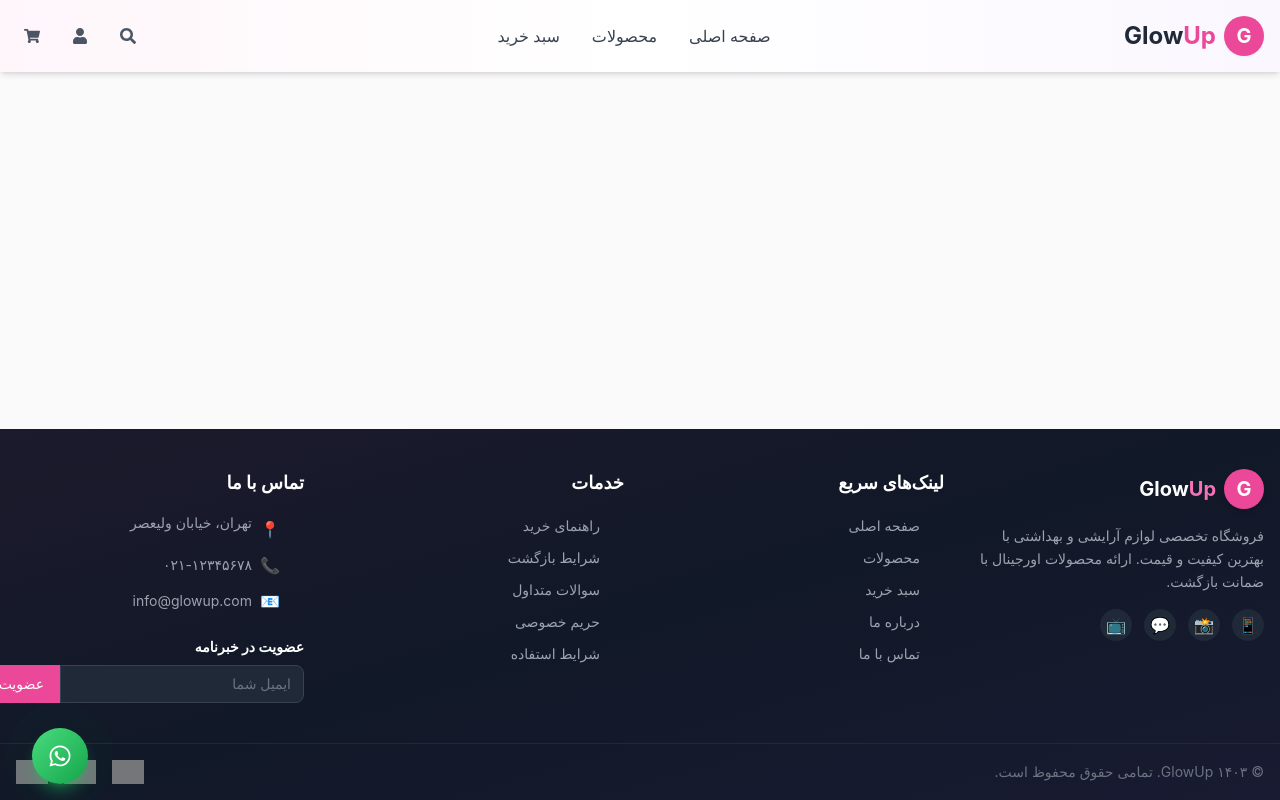
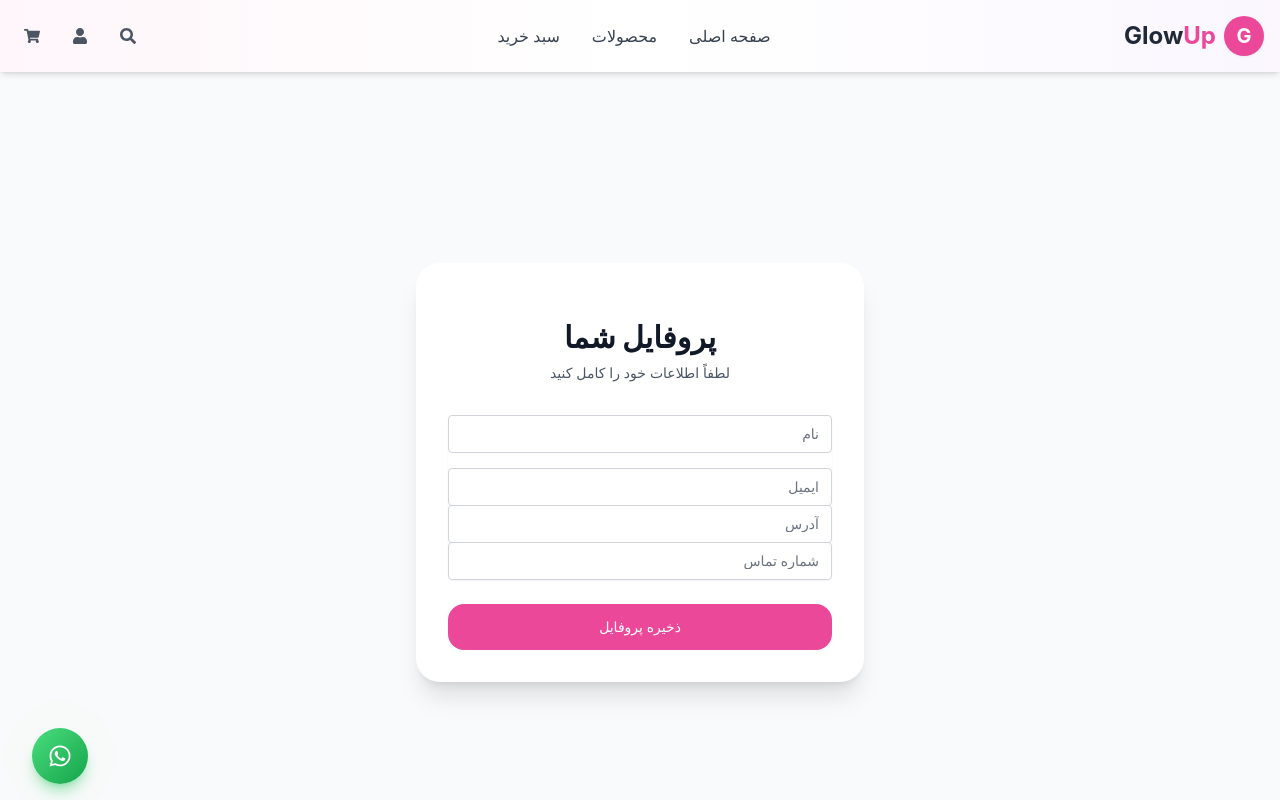
Before and after one commit to sobhankhandehroo8183-lab/glowup-beauty-shop, a React (Vite) app: page /glowup-beauty-shop/profile in a window 1280 px wide. Shown: the top 800 px of the page. Built offline with nearby package versions, Linux system fonts and the light colour scheme; grey boxes are pictures that could not be loaded; a web font is replaced by a local one.

Commit message:
ثبت تمام تغییرات پروژه: اصلاح ProductDetail و تغییرات جدید

```diff
--- a/index.html
+++ b/index.html
@@ -1,13 +1,13 @@
 <!doctype html>
-<html lang="en">
+<html lang="fa">
   <head>
     <meta charset="UTF-8" />
     <link rel="icon" type="image/svg+xml" href="/vite.svg" />
     <meta name="viewport" content="width=device-width, initial-scale=1.0" />
-    <title>glowup-beauty-shop</title>
+    <title>GlowUp Beauty Shop</title>
   </head>
   <body>
     <div id="root"></div>
-
+    <script type="module" src="/src/main.jsx"></script>
   </body>
 </html>
--- a/src/App.jsx
+++ b/src/App.jsx
@@ -1,35 +1,45 @@
 import React from 'react';
-import { Routes, Route } from 'react-router-dom'; // فقط Routes و Route
+import { Routes, Route } from 'react-router-dom';
+
 import { CartProvider } from './context/CartContext';
+import { ProfileProvider } from './context/ProfileContext';
+
 import Header from './components/Header';
 import Footer from './components/Footer';
 import BottomNav from './components/BottomNav';
 import BackToTop from './components/BackToTop';
 import WhatsAppButton from './components/WhatsAppButton';
+
 import Home from './pages/Home';
 import Products from './pages/Products';
 import ProductDetail from './pages/ProductDetail';
 import Cart from './pages/Cart';
+import Profile from './pages/Profile';  // ← اضافه شد
 
 function App() {
   return (
+    <ProfileProvider>
       <CartProvider>
         <div className="min-h-screen flex flex-col">
           <Header />
+
           <main className="flex-grow pb-16 md:pb-0">
             <Routes>
               <Route path="/" element={<Home />} />
               <Route path="/products" element={<Products />} />
               <Route path="/product/:id" element={<ProductDetail />} />
               <Route path="/cart" element={<Cart />} />
+              <Route path="/profile" element={<Profile />} /> {/* ← اضافه شد */}
             </Routes>
           </main>
+
           <Footer />
           <BottomNav />
           <BackToTop />
           <WhatsAppButton />
         </div>
       </CartProvider>
+    </ProfileProvider>
   );
 }
 
--- a/src/components/BottomNav.jsx
+++ b/src/components/BottomNav.jsx
@@ -1,34 +1,25 @@
-import React, { useContext } from 'react';
-import { Link, useLocation } from 'react-router-dom';
+import React from 'react';
+import { useLocation, useNavigate } from 'react-router-dom';
+import { useProfile } from '../context/ProfileContext';
 import { CartContext } from '../context/CartContext';
-import {
-  FaHome,
-  FaShoppingBag,
-  FaShoppingCart,
-  FaUser,
-  FaHeart,
-} from 'react-icons/fa';
+import { FaHome, FaShoppingBag, FaShoppingCart, FaUser, FaHeart } from 'react-icons/fa';
 
 const BottomNav = () => {
   const location = useLocation();
-  const { getTotalItems } = useContext(CartContext);
+  const navigate = useNavigate();
+  const { getTotalItems } = React.useContext(CartContext);
+  const { isProfileComplete } = useProfile();
 
   const navItems = [
     { path: '/', icon: <FaHome />, label: 'خانه' },
     { path: '/products', icon: <FaShoppingBag />, label: 'محصولات' },
-    {
-      path: '/cart',
-      icon: <FaShoppingCart />,
-      label: 'سبد خرید',
-      badge: getTotalItems(),
-    },
+    { path: '/cart', icon: <FaShoppingCart />, label: 'سبد خرید', badge: getTotalItems() },
     { path: '#wishlist', icon: <FaHeart />, label: 'علاقه‌مندی' },
-    { path: '#account', icon: <FaUser />, label: 'پروفایل' },
+    { path: '/profile', icon: <FaUser />, label: 'پروفایل' },
   ];
 
   return (
     <div className="md:hidden fixed bottom-0 left-0 right-0 z-50">
-      {/* Background with slight gradient for nicer UI */}
       <div className="bg-gradient-to-t from-white via-white to-pink-50 border-t border-gray-200 shadow-2xl">
         <div className="flex justify-around items-center h-16">
           {navItems.map((item) => {
@@ -46,9 +37,7 @@ const BottomNav = () => {
 
                 <span
                   className={`text-xs mt-1 transition-all duration-200 ${
-                    isActive
-                      ? 'text-pink-500 font-medium'
-                      : 'text-gray-500'
+                    isActive ? 'text-pink-500 font-medium' : 'text-gray-500'
                   }`}
                 >
                   {item.label}
@@ -75,13 +64,20 @@ const BottomNav = () => {
                 {ItemContent}
               </button>
             ) : (
-              <Link
+              <button
                 key={item.label}
-                to={item.path}
-                className="relative flex flex-col items-center justify-center w-full h-full"
+                type="button"
+                className="relative flex flex-col items-center justify-center w-full h-full focus:outline-none"
+                onClick={() => {
+                  // اگر پروفایل کامل نیست و کاربر روی پروفایل زد
+                  if (item.path === '/profile' && !isProfileComplete) {
+                    alert('لطفاً قبل از ادامه، پروفایل خود را کامل کنید');
+                  }
+                  navigate(item.path);
+                }}
               >
                 {ItemContent}
-              </Link>
+              </button>
             );
           })}
         </div>
--- a/src/components/ProductCard.jsx
+++ b/src/components/ProductCard.jsx
@@ -1,18 +1,18 @@
 import React, { useContext } from 'react';
-import { Link } from 'react-router-dom';
+import { Link, useNavigate } from 'react-router-dom';
 import { CartContext } from '../context/CartContext';
 import { FaShoppingCart, FaStar } from 'react-icons/fa';
 
 const ProductCard = ({ product }) => {
-  const { addToCart } = useContext(CartContext);
+  const { addToCartWithProfileCheck } = useContext(CartContext);
+  const navigate = useNavigate();
 
   const handleAddToCart = () => {
-    addToCart(product, 1);
+    addToCartWithProfileCheck(product, 1, navigate);
   };
 
   return (
     <div className="product-card bg-white rounded-2xl shadow-md hover:shadow-xl transition-shadow duration-300 overflow-hidden border border-gray-100">
-      {/* تصویر محصول */}
       <Link to={`/product/${product.id}`}>
         <div className="relative h-64 overflow-hidden bg-gradient-to-br from-gray-100 to-gray-200">
           <img
@@ -34,35 +34,25 @@ const ProductCard = ({ product }) => {
         </div>
       </Link>
 
-      {/* محتوای کارت */}
       <div className="p-4">
-        {/* دسته‌بندی و رتبه‌بندی */}
         <div className="flex justify-between items-center mb-2">
-          <span className="text-sm text-gray-500">
-            {product.category}
-          </span>
-
+          <span className="text-sm text-gray-500">{product.category}</span>
           <div className="flex items-center space-x-1 space-x-reverse">
             <FaStar className="text-yellow-400" />
-            <span className="text-sm font-medium">
-              {product.rating}
-            </span>
+            <span className="text-sm font-medium">{product.rating}</span>
           </div>
         </div>
 
-        {/* نام محصول */}
         <Link to={`/product/${product.id}`}>
           <h3 className="font-semibold text-gray-800 hover:text-pink-500 transition-colors mb-2 line-clamp-2">
             {product.name}
           </h3>
         </Link>
 
-        {/* توضیحات کوتاه */}
         <p className="text-gray-600 text-sm mb-4 line-clamp-2">
           {product.description}
         </p>
 
-        {/* قیمت و دکمه خرید */}
         <div className="flex justify-between items-center">
           <span className="text-lg font-bold text-gray-800">
             {product.price.toLocaleString('fa-IR')} تومان
--- a/src/context/CartContext.jsx
+++ b/src/context/CartContext.jsx
@@ -1,26 +1,22 @@
 import React, { createContext, useState, useEffect } from 'react';
+import { useProfile } from './ProfileContext';
 
 export const CartContext = createContext();
 
 export const CartProvider = ({ children }) => {
-  /* =========================
-     State
-  ========================== */
+  const { profileCompletedOnce } = useProfile(); // ✅ منبع واحد
+
   const [cart, setCart] = useState(() => {
-    const savedCart = localStorage.getItem('glowup-cart');
+    const savedCart =
+      sessionStorage.getItem('glowup-cart') ||
+      localStorage.getItem('glowup-cart');
     return savedCart ? JSON.parse(savedCart) : [];
   });
 
-  /* =========================
-     Effects
-  ========================== */
   useEffect(() => {
     localStorage.setItem('glowup-cart', JSON.stringify(cart));
+    sessionStorage.setItem('glowup-cart', JSON.stringify(cart));
   }, [cart]);
-
-  /* =========================
-     Cart Actions
-  ========================== */
 
   const addToCart = (product, quantity = 1) => {
     setCart((prevCart) => {
@@ -63,11 +59,9 @@ export const CartProvider = ({ children }) => {
 
   const clearCart = () => {
     setCart([]);
+    sessionStorage.removeItem('glowup-cart');
+    localStorage.removeItem('glowup-cart');
   };
-
-  /* =========================
-     Calculations
-  ========================== */
 
   const getTotalPrice = () => {
     return cart.reduce(
@@ -83,15 +77,27 @@ export const CartProvider = ({ children }) => {
     );
   };
 
-  /* =========================
-     Provider
-  ========================== */
+  const addToCartWithProfileCheck = (
+    product,
+    quantity = 1,
+    navigate
+  ) => {
+    if (!profileCompletedOnce) {
+      alert('لطفاً قبل از خرید، پروفایل خود را تکمیل کنید.');
+      navigate('/profile');
+      return;
+    }
+
+    addToCart(product, quantity);
+    alert('محصول به سبد خرید اضافه شد');
+  };
 
   return (
     <CartContext.Provider
       value={{
         cart,
         addToCart,
+        addToCartWithProfileCheck,
         removeFromCart,
         updateQuantity,
         clearCart,
--- /dev/null
+++ b/src/context/ProfileContext.jsx
@@ -0,0 +1,72 @@
+import { createContext, useContext, useEffect, useState } from 'react';
+import emailjs from 'emailjs-com';
+
+const ProfileContext = createContext();
+
+export const ProfileProvider = ({ children }) => {
+  const [profile, setProfile] = useState({
+    firstName: '',
+    lastName: '',
+    email: '',
+  });
+
+  const [profileCompletedOnce, setProfileCompletedOnce] = useState(
+    () => sessionStorage.getItem('profileCompletedOnce') === 'true'
+  );
+
+  useEffect(() => {
+    const savedProfile = localStorage.getItem('profile');
+    if (savedProfile) {
+      setProfile(JSON.parse(savedProfile));
+    }
+  }, []);
+
+  useEffect(() => {
+    localStorage.setItem('profile', JSON.stringify(profile));
+  }, [profile]);
+
+  const isProfileComplete =
+    profile.firstName?.trim() !== '' &&
+    profile.lastName?.trim() !== '' &&
+    profile.email?.trim() !== '';
+
+  // 🔹 هماهنگ‌سازی قطعی
+  useEffect(() => {
+    if (isProfileComplete) {
+      sessionStorage.setItem('profileCompletedOnce', 'true');
+      setProfileCompletedOnce(true);
+    }
+  }, [isProfileComplete]);
+
+  const updateProfile = (newProfile) => {
+    setProfile(newProfile);
+
+    emailjs.send(
+      'service_xxxxx',
+      'template_xxxxx',
+      {
+        from_name: `${newProfile.firstName} ${newProfile.lastName}`,
+        from_email: newProfile.email,
+        message: `اطلاعات پروفایل: ${JSON.stringify(newProfile)}`,
+        to_email: 'sobhankhandehroo8183@gmail.com'
+      },
+      'user_xxxxx'
+    );
+  };
+
+  return (
+    <ProfileContext.Provider
+      value={{
+        profile,
+        setProfile,
+        isProfileComplete,
+        updateProfile,
+        profileCompletedOnce,
+      }}
+    >
+      {children}
+    </ProfileContext.Provider>
+  );
+};
+
+export const useProfile = () => useContext(ProfileContext);
--- a/src/main.jsx
+++ b/src/main.jsx
@@ -2,12 +2,12 @@ import React from 'react';
 import ReactDOM from 'react-dom/client';
 import App from './App';
 import './index.css';
-import { BrowserRouter as Router } from 'react-router-dom';
+import { BrowserRouter } from 'react-router-dom';
 
 ReactDOM.createRoot(document.getElementById('root')).render(
   <React.StrictMode>
-    <Router>
+    <BrowserRouter basename="/glowup-beauty-shop">
       <App />
-    </Router>
+    </BrowserRouter>
   </React.StrictMode>
 );
--- a/src/pages/Products.jsx
+++ b/src/pages/Products.jsx
@@ -1,11 +1,12 @@
 import React, { useState, useEffect } from 'react';
-import { useSearchParams } from 'react-router-dom';
+import { useSearchParams, useNavigate } from 'react-router-dom'; // ← useNavigate اضافه شد
 import ProductCard from '../components/ProductCard';
 import products from '../data/products';
 import { FaFilter, FaSortAmountDown, FaSortAmountUp } from 'react-icons/fa';
 
 const Products = () => {
-  const [searchParams, setSearchParams] = useSearchParams();
+  const navigate = useNavigate(); // ← اضافه شد
+  const [searchParams, setSearchParams] = useState(() => new URLSearchParams());
   const [filteredProducts, setFilteredProducts] = useState(products);
   const [selectedCategory, setSelectedCategory] = useState('');
   const [sortBy, setSortBy] = useState('default');
--- /dev/null
+++ b/src/pages/Profile.jsx
@@ -0,0 +1,140 @@
+import React, { useState, useContext, useEffect } from 'react';
+import { useNavigate, useLocation } from 'react-router-dom';
+import { useProfile } from '../context/ProfileContext'; // ← اصلاح import
+import { CartContext } from '../context/CartContext';
+
+const Profile = () => {
+  const { profile, updateProfile, isProfileComplete } = useProfile();
+  const { addToCart } = useContext(CartContext);
+  const navigate = useNavigate();
+  const location = useLocation();
+
+  const [name, setName] = useState(profile.name || '');
+  const [email, setEmail] = useState(profile.email || '');
+  const [address, setAddress] = useState(profile.address || '');
+  const [phone, setPhone] = useState(profile.phone || '');
+  const [errors, setErrors] = useState({});
+
+  const validate = () => {
+    const newErrors = {};
+    if (!name) newErrors.name = 'نام الزامی است';
+    if (!email) newErrors.email = 'ایمیل الزامی است';
+    if (!address) newErrors.address = 'آدرس الزامی است';
+    if (!phone) newErrors.phone = 'شماره تماس الزامی است';
+    setErrors(newErrors);
+    return Object.keys(newErrors).length === 0;
+  };
+
+  const handleSubmit = (e) => {
+    e.preventDefault();
+    if (!validate()) return;
+
+    if (updateProfile) {
+      updateProfile({ name, email, address, phone });
+    } else {
+      console.error('updateProfile موجود نیست!');
+    }
+
+    // برگرداندن کاربر به مسیر قبل و ادامه عملیات
+    if (location.state && location.state.from) {
+      const { from, action, quantity } = location.state;
+      import('../data/products').then(({ default: products }) => {
+        const productId = parseInt(from.split('/product/')[1]);
+        const product = products.find(p => p.id === productId);
+        if (product) {
+          if (action === 'addToCart' || action === 'buyNow') {
+            addToCart(product, quantity || 1);
+            if (action === 'addToCart') alert(`${product.name} به سبد خرید اضافه شد`);
+            if (action === 'buyNow') navigate('/cart');
+            else navigate(from);
+          }
+        } else navigate(from);
+      });
+      return;
+    }
+
+    alert('پروفایل شما با موفقیت ذخیره شد');
+  };
+
+  return (
+    <div className="min-h-screen bg-gray-50 flex items-center justify-center py-12 px-4 sm:px-6 lg:px-8">
+      <div className="max-w-md w-full space-y-8 bg-white p-8 rounded-2xl shadow-xl">
+        <div>
+          <h2 className="mt-6 text-center text-3xl font-extrabold text-gray-900">
+            پروفایل شما
+          </h2>
+          <p className="mt-2 text-center text-sm text-gray-600">
+            لطفاً اطلاعات خود را کامل کنید
+          </p>
+        </div>
+        <form className="mt-8 space-y-6" onSubmit={handleSubmit}>
+          <div className="rounded-md shadow-sm -space-y-px">
+            <div className="mb-4">
+              <label htmlFor="name" className="sr-only">نام</label>
+              <input
+                id="name"
+                name="name"
+                type="text"
+                value={name}
+                onChange={(e) => setName(e.target.value)}
+                className="appearance-none rounded relative block w-full px-3 py-2 border border-gray-300 placeholder-gray-500 text-gray-900 focus:outline-none focus:ring-pink-500 focus:border-pink-500 focus:z-10 sm:text-sm"
+                placeholder="نام"
+              />
+              {errors.name && <p className="text-red-500 text-xs mt-1">{errors.name}</p>}
+            </div>
+            <div className="mb-4">
+              <label htmlFor="email" className="sr-only">ایمیل</label>
+              <input
+                id="email"
+                name="email"
+                type="email"
+                value={email}
+                onChange={(e) => setEmail(e.target.value)}
+                className="appearance-none rounded relative block w-full px-3 py-2 border border-gray-300 placeholder-gray-500 text-gray-900 focus:outline-none focus:ring-pink-500 focus:border-pink-500 focus:z-10 sm:text-sm"
+                placeholder="ایمیل"
+              />
+              {errors.email && <p className="text-red-500 text-xs mt-1">{errors.email}</p>}
+            </div>
+            <div className="mb-4">
+              <label htmlFor="address" className="sr-only">آدرس</label>
+              <input
+                id="address"
+                name="address"
+                type="text"
+                value={address}
+                onChange={(e) => setAddress(e.target.value)}
+                className="appearance-none rounded relative block w-full px-3 py-2 border border-gray-300 placeholder-gray-500 text-gray-900 focus:outline-none focus:ring-pink-500 focus:border-pink-500 focus:z-10 sm:text-sm"
+                placeholder="آدرس"
+              />
+              {errors.address && <p className="text-red-500 text-xs mt-1">{errors.address}</p>}
+            </div>
+            <div className="mb-4">
+              <label htmlFor="phone" className="sr-only">شماره تماس</label>
+              <input
+                id="phone"
+                name="phone"
+                type="text"
+                value={phone}
+                onChange={(e) => setPhone(e.target.value)}
+                className="appearance-none rounded relative block w-full px-3 py-2 border border-gray-300 placeholder-gray-500 text-gray-900 focus:outline-none focus:ring-pink-500 focus:border-pink-500 focus:z-10 sm:text-sm"
+                placeholder="شماره تماس"
+              />
+              {errors.phone && <p className="text-red-500 text-xs mt-1">{errors.phone}</p>}
+            </div>
+          </div>
+
+          <div>
+            <button
+              type="submit"
+              className="group relative w-full flex justify-center py-3 px-4 border border-transparent text-sm font-medium rounded-xl text-white bg-pink-500 hover:bg-pink-600 focus:outline-none focus:ring-2 focus:ring-offset-2 focus:ring-pink-500"
+            >
+              ذخیره پروفایل
+            </button>
+          </div>
+        </form>
+      </div>
+    </div>
+  );
+};
+
+export default Profile;
```
Also changed, not shown: package.json (+6 -3 lines), 1 other file (tests, documents, lock files or other folders). Lines whose indentation alone changed are shown as unchanged.
